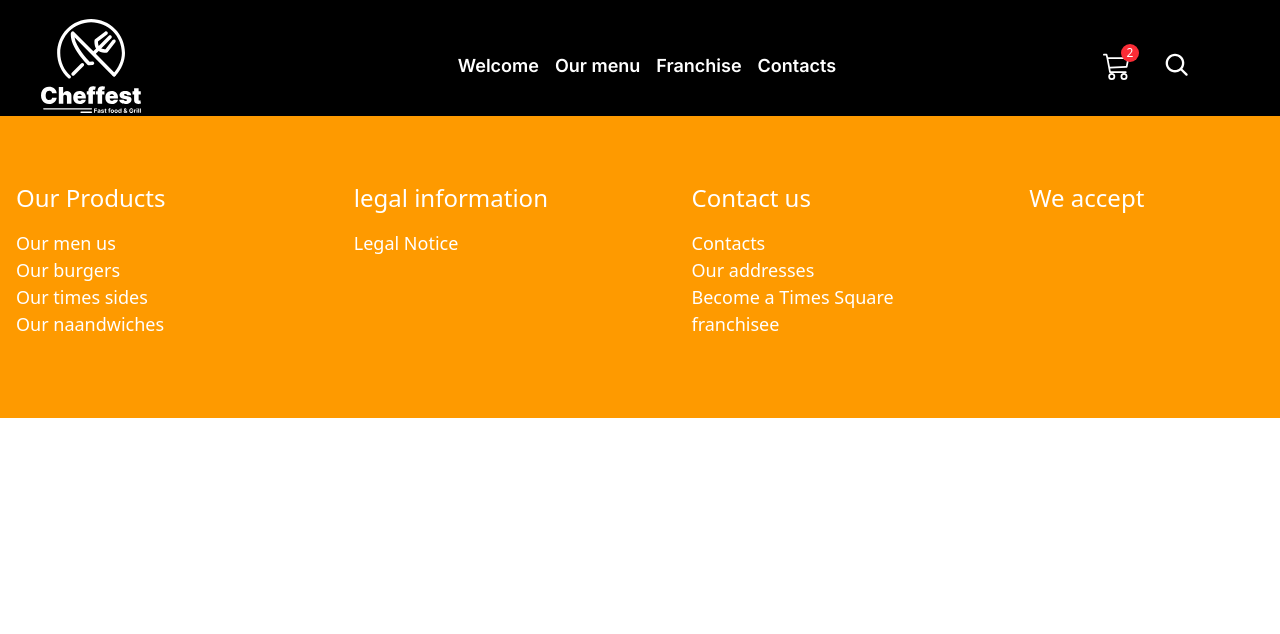
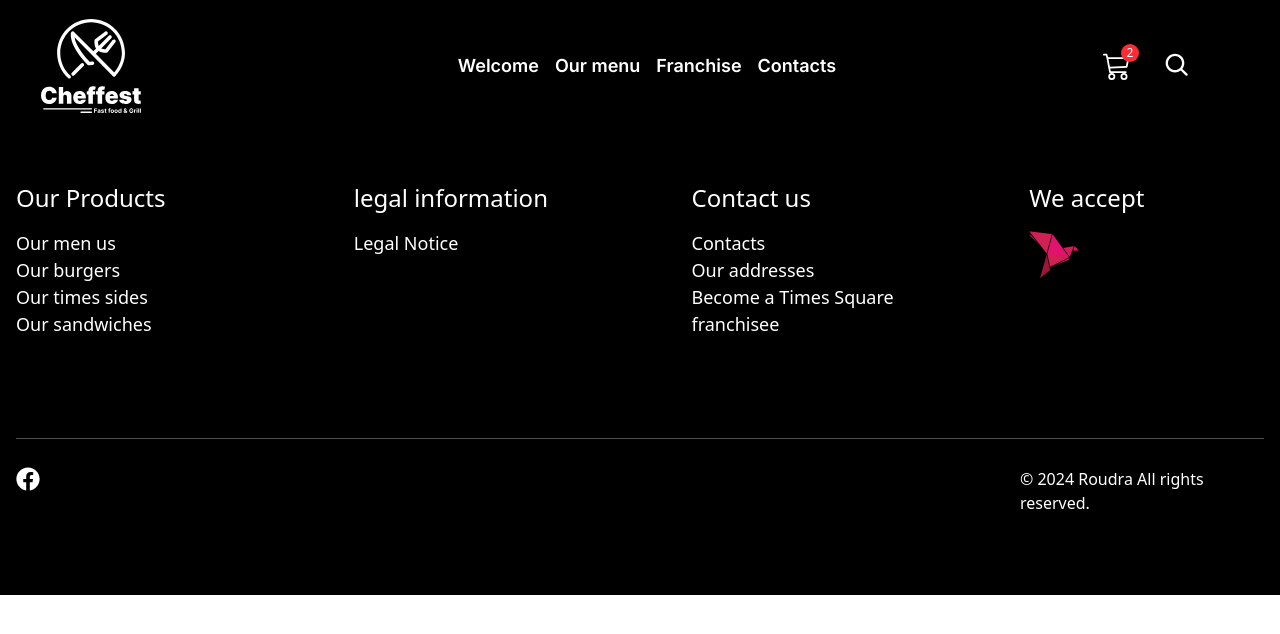
Before and after one commit to Ehsanul-haque71/Cheffest, a Next.js app: page / in a window 1280 px wide. Shown: the top 634 px of the page. Built offline with nearby package versions, Linux system fonts and the light colour scheme.

Commit message:
Alhamdulillah footer done

```diff
--- a/src/app/Component/Footer.jsx
+++ b/src/app/Component/Footer.jsx
@@ -1,58 +1,69 @@
 import React from 'react'
+import Image from 'next/image';
+import { FaFacebook } from "react-icons/fa";
+import Bkash from "@/app/Assets/BKash.png";
+
 
 const Footer = () => {
   return (
-    <footer className='bg-amber-500'>
+    <footer className='bg-black py-[80px]'>
       <div className='container '>
-        <div className='grid grid-cols-1 lg:grid-cols-4 gap-[103px] py-[80px]'>
+        <div className='grid grid-cols-1 sm:grid-cols-2 md:grid-cols-4 lg:grid-cols-4 gap-[60px] lg:gap-[95px] xl:gap-[103px] pb-[100px]'>
           <div>
             <div>
-              <p className='text-white text-[24px] leading-1 pb-[30px]'>Our Products</p>
+              <p className='text-white text-[19px] xl:text-[24px] leading-1 pb-[30px]'>Our Products</p>
             </div>
             <div>
-              <p className='text-[18px] text-white '>Our men us</p>
-              <p className='text-[18px] text-white '>Our burgers</p>
-              <p className='text-[18px] text-white '>Our times sides</p>
-              <p className='text-[18px] text-white '>Our naandwiches</p>
-            </div>
-            {/* <p className='text-white text-[24px] leading-1'>Our Products</p>
-            <div>
-              <div>
-                <p className='text-[18px] text-white '>Our men pb-[30px]us</p>
-              </div>
-              <p className='text-[18px] text-white '>Our burgers</p>
-              <p className='text-[18px] text-white '>Our times sides</p>
-              <p className='text-[18px] text-white '>Our naandwiches</p>
-            </div> */}
-          </div>
-
-          <div>
-            <div>
-              <p className='text-white text-[24px] leading-1 pb-[30px]'>legal information</p>
-            </div>
-            <div>
-              <p className='text-[18px] text-white '>Legal Notice</p>
+              <p className='text-[16px] lg:text-[18px] text-white '>Our men us</p>
+              <p className='text-[16px] lg:text-[18px] text-white '>Our burgers</p>
+              <p className='text-[16px] lg:text-[18px] text-white '>Our times sides</p>
+              <p className='text-[16px] lg:text-[18px] text-white '>Our sandwiches</p>
             </div>
           </div>
 
           <div>
             <div>
-              <p className='text-white text-[24px] leading-1 pb-[30px]'>Contact us</p>
+              <p className='text-white text-[18px] xl:text-[24px] leading-1 pb-[30px]'>legal information</p>
             </div>
             <div>
-              <p className='text-[18px] text-white '>Contacts</p>
-              <p className='text-[18px] text-white '>Our addresses</p>
-              <p className='text-[18px] text-white '>Become a Times Square franchisee</p>
+              <p className='text-[15px] lg:text-[18px] text-white '>Legal Notice</p>
             </div>
           </div>
 
           <div>
             <div>
-              <p className='text-white text-[24px] leading-1 pb-[30px]'>We accept</p>
+              <p className='text-white text-[19px] xl:text-[24px]  leading-1 pb-[30px]'>Contact us</p>
+            </div>
+            <div>
+              <p className='text-[16px] lg:text-[18px] text-white '>Contacts</p>
+              <p className='text-[16px] lg:text-[18px] text-white '>Our addresses</p>
+              <p className='text-[16px] lg:text-[18px] text-white '>Become a Times Square franchisee</p>
+            </div>
+          </div>
+
+          <div>
+            <div>
+              <p className='text-white text-[19px] xl:text-[24px]  leading-1 pb-[30px]'>We accept</p>
+            </div>
+            <div className='w-[50px] h-[50px]'>
+              <Image src={Bkash} alt='logo'/>
             </div>
             <div>
 
             </div>
+          </div>
+        </div>
+
+        <div className='text-[#4F4F4F]'>
+          <hr  />
+        </div>
+
+        <div className='grid grid-cols-1 sm:grid-cols-2 gap-[30px] sm:gap-[120px] md:gap-[249px] lg:gap-[505px] xl:gap-[760px]  pt-[28px] '>
+          <div className='px-[150px] sm:px-0 text-white'>
+            <FaFacebook className=' cursor-pointer hover:text-amber-500 w-6 h-6'/>
+          </div>
+          <div className='px-[49px] sm:px-0 text-white'>
+            <h3>© 2024 Roudra All rights reserved.</h3>
           </div>
         </div>
       </div>
```
Also changed, not shown: src/app/Assets/BKash.png (added).
